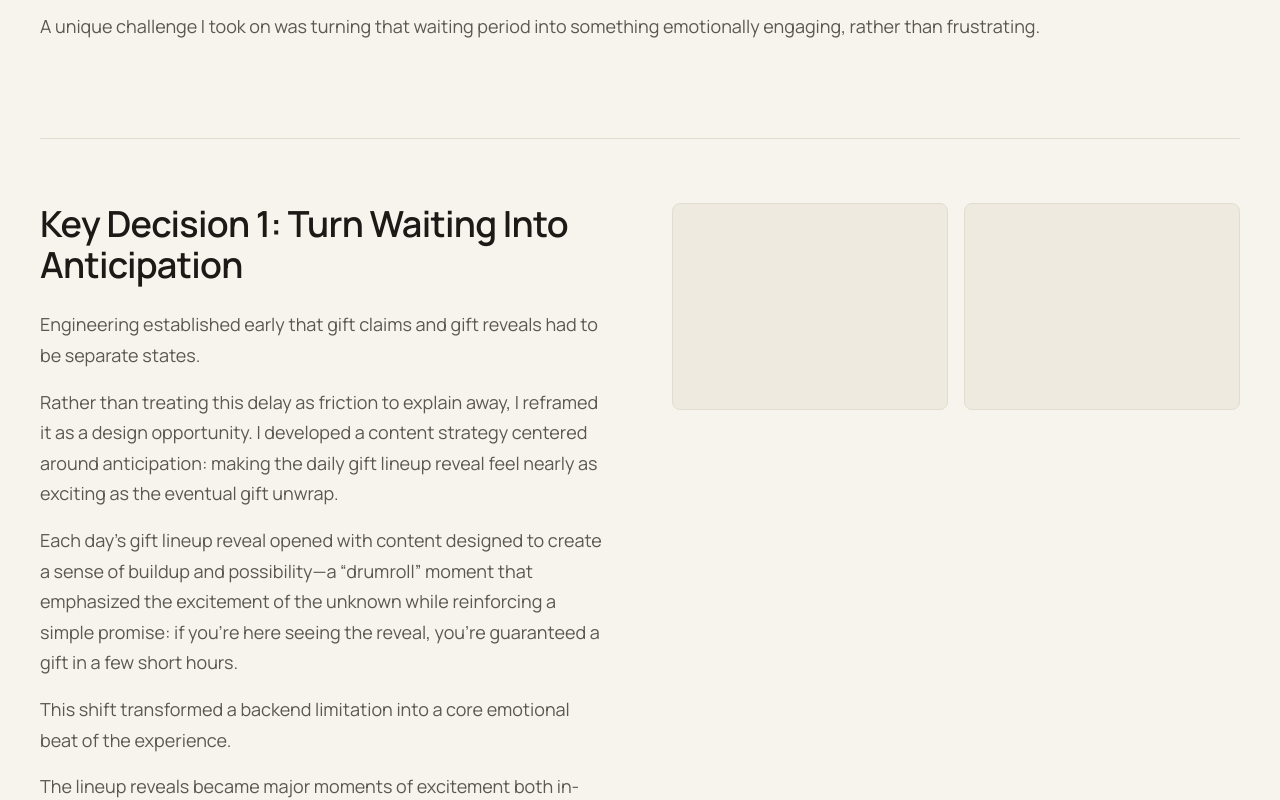
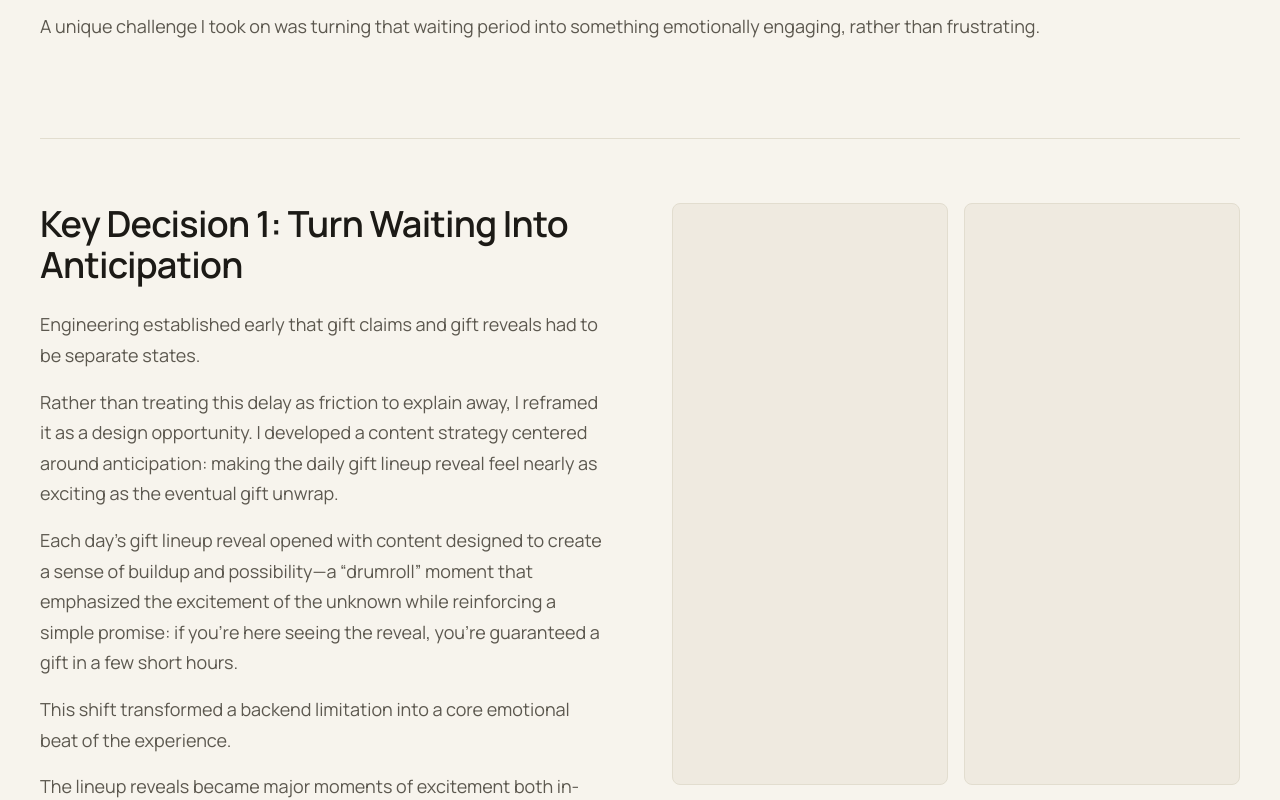
Before and after one commit to cameronliquori/Cameron-portfolio, a Next.js app: page /work/hood-holidays in a window 1280 px wide. Shown: the part 1840-2640 px from the top of the page. Built offline with nearby package versions, Linux system fonts and the light colour scheme.

Commit message:
Update CaseStudySection.tsx

```diff
--- a/components/CaseStudySection.tsx
+++ b/components/CaseStudySection.tsx
@@ -46,25 +46,59 @@ function SectionBody({ section }: { section: CaseStudySectionData }) {
 
 export default function CaseStudySection({ section }: { section: CaseStudySectionData }) {
   const hasImages = !!section.images?.length;
+  const hasBody = !!section.subLists?.length;
+  const hasMetrics = !!section.metrics?.length;
   const textWidthClass = section.fullWidth ? "w-full" : "max-w-reading";
 
-  return (
-    <div className="py-16 border-t border-line">
-      <div className={hasImages ? "grid grid-cols-1 md:grid-cols-2 gap-10 md:gap-16" : ""}>
-        <div className={textWidthClass}>
-          <SectionBody section={section} />
+  // Layout A: body text + images → side-by-side (decision section style)
+  if (hasBody && hasImages) {
+    return (
+      <div className="py-16 border-t border-line">
+        <div className="grid grid-cols-1 md:grid-cols-2 gap-10 md:gap-16">
+          <div className={textWidthClass}>
+            <SectionBody section={section} />
+          </div>
+          <div className="grid grid-cols-2 gap-4 content-start">
+            {section.images!.map((img) => (
+              <ArtifactBlock key={img.id} caption={img.caption} aspect="aspect-[9/19]" />
+            ))}
+          </div>
         </div>
-        {hasImages && (
-          <div className="grid grid-cols-1 sm:grid-cols-2 gap-4 content-start">
-            {section.images!.map((img) => (
-              <ArtifactBlock key={img.id} caption={img.caption} />
-            ))}
+        {hasMetrics && (
+          <div className="mt-10">
+            <MetricsGrid metrics={section.metrics!} />
           </div>
         )}
       </div>
-      {section.metrics && section.metrics.length > 0 && (
-        <div className={`mt-10 ${!hasImages ? textWidthClass : ""}`}>
-          <MetricsGrid metrics={section.metrics} />
+    );
+  }
+
+  // Layout B: images only, no body text → full-width image grid above metrics
+  if (hasImages && !hasBody) {
+    return (
+      <div className="py-16 border-t border-line">
+        {section.heading && (
+          <h2 className="font-display text-h2 mb-8">{section.heading}</h2>
+        )}
+        <div className="grid grid-cols-2 md:grid-cols-4 gap-4 mb-10">
+          {section.images!.map((img) => (
+            <ArtifactBlock key={img.id} caption={img.caption} aspect="aspect-[9/19]" />
+          ))}
+        </div>
+        {hasMetrics && <MetricsGrid metrics={section.metrics!} />}
+      </div>
+    );
+  }
+
+  // Layout C: body text only, no images
+  return (
+    <div className="py-16 border-t border-line">
+      <div className={textWidthClass}>
+        <SectionBody section={section} />
+      </div>
+      {hasMetrics && (
+        <div className="mt-10">
+          <MetricsGrid metrics={section.metrics!} />
         </div>
       )}
     </div>
```
